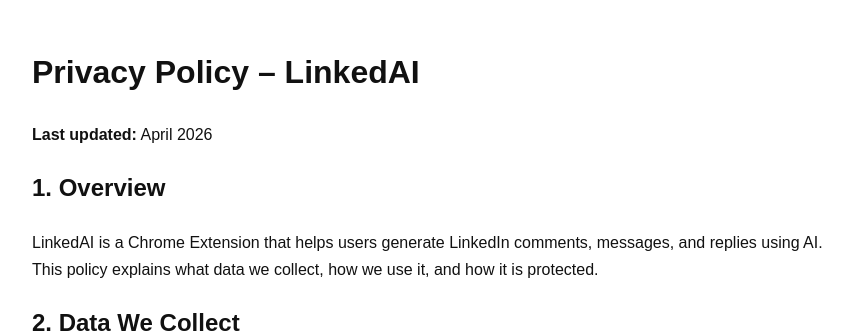
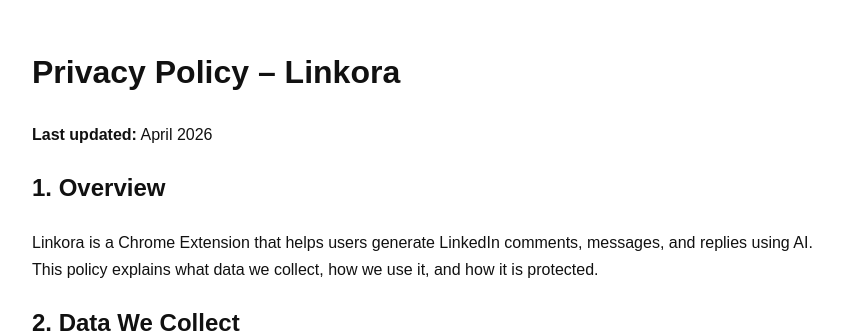
Before and after one commit to progcode05-sketch/linkedai-backend, a browser extension: page extension/index.html in a window 1280 px wide. Shown: the top 333 px of the page, without its empty margins (208-1061 px from the left). Drawn offline with Linux system fonts and the light colour scheme.

Commit message:
Update title and references from LinkedAI to Linkora

```diff
--- a/extension/index.html
+++ b/extension/index.html
@@ -3,16 +3,16 @@
 <head>
   <meta charset="UTF-8"/>
   <meta name="viewport" content="width=device-width, initial-scale=1.0"/>
-  <title>Privacy Policy – LinkedAI</title>
+  <title>Privacy Policy – Linkora</title>
 </head>
 <body style="font-family: Arial, sans-serif; max-width: 800px; margin: auto; padding: 24px; line-height: 1.7; color:#111;">
 
-<h1>Privacy Policy – LinkedAI</h1>
+<h1>Privacy Policy – Linkora</h1>
 <p><strong>Last updated:</strong> April 2026</p>
 
 <h2>1. Overview</h2>
 <p>
-LinkedAI is a Chrome Extension that helps users generate LinkedIn comments, messages, and replies using AI.
+Linkora is a Chrome Extension that helps users generate LinkedIn comments, messages, and replies using AI.
 This policy explains what data we collect, how we use it, and how it is protected.
 </p>
 
@@ -63,7 +63,6 @@ Our backend is hosted on secure infrastructure (Vercel). We do not manually acce
   <li><strong>LinkedIn OAuth</strong> – For authentication (governed by LinkedIn's Privacy Policy)</li>
   <li><strong>Anthropic (Claude AI)</strong> – For generating text responses. Your submitted content is sent to Anthropic's API under their usage policies.</li>
   <li><strong>Razorpay</strong> – For payment processing on paid plans</li>
-  <li><strong>Vercel</strong> – For backend hosting</li>
 </ul>
 
 <h2>8. Your Rights &amp; Controls</h2>
```
